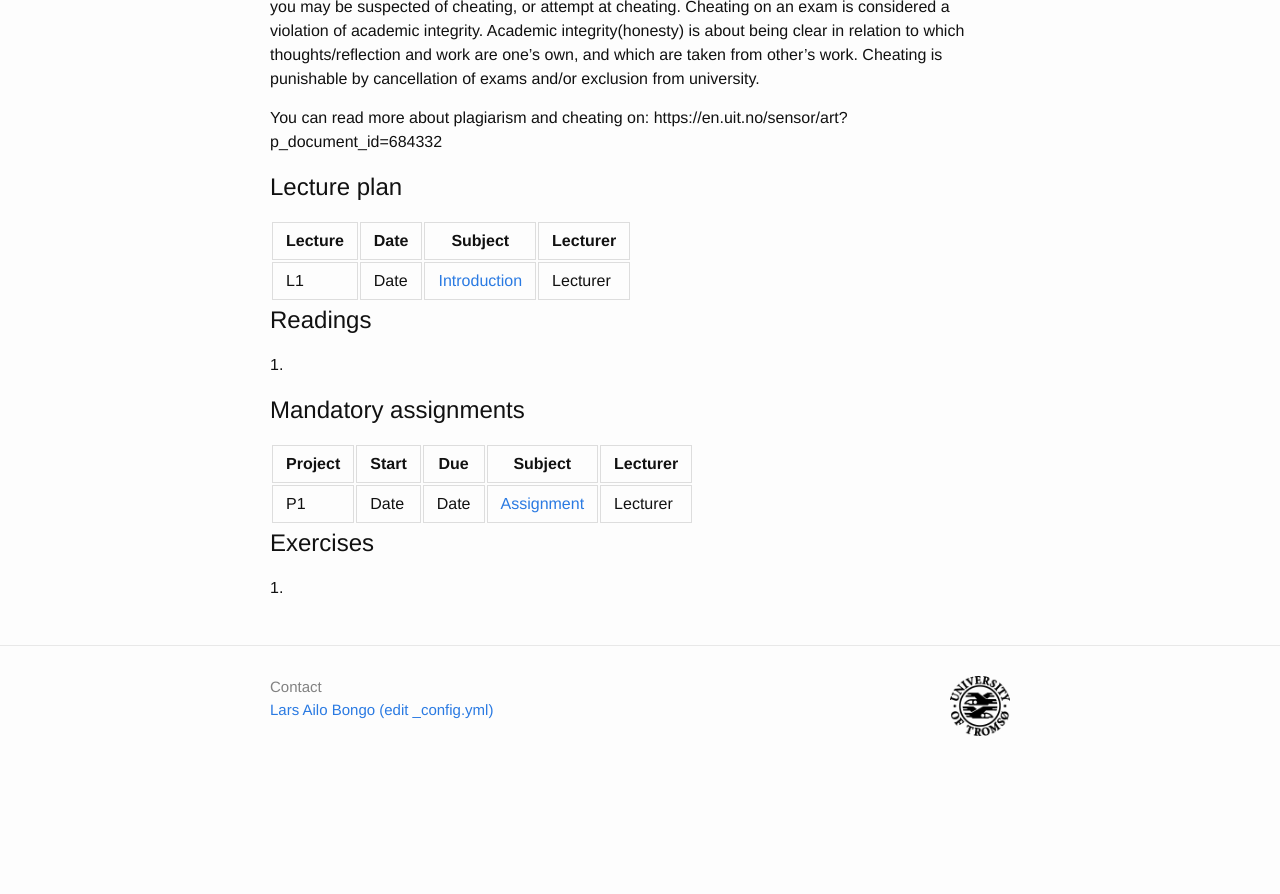
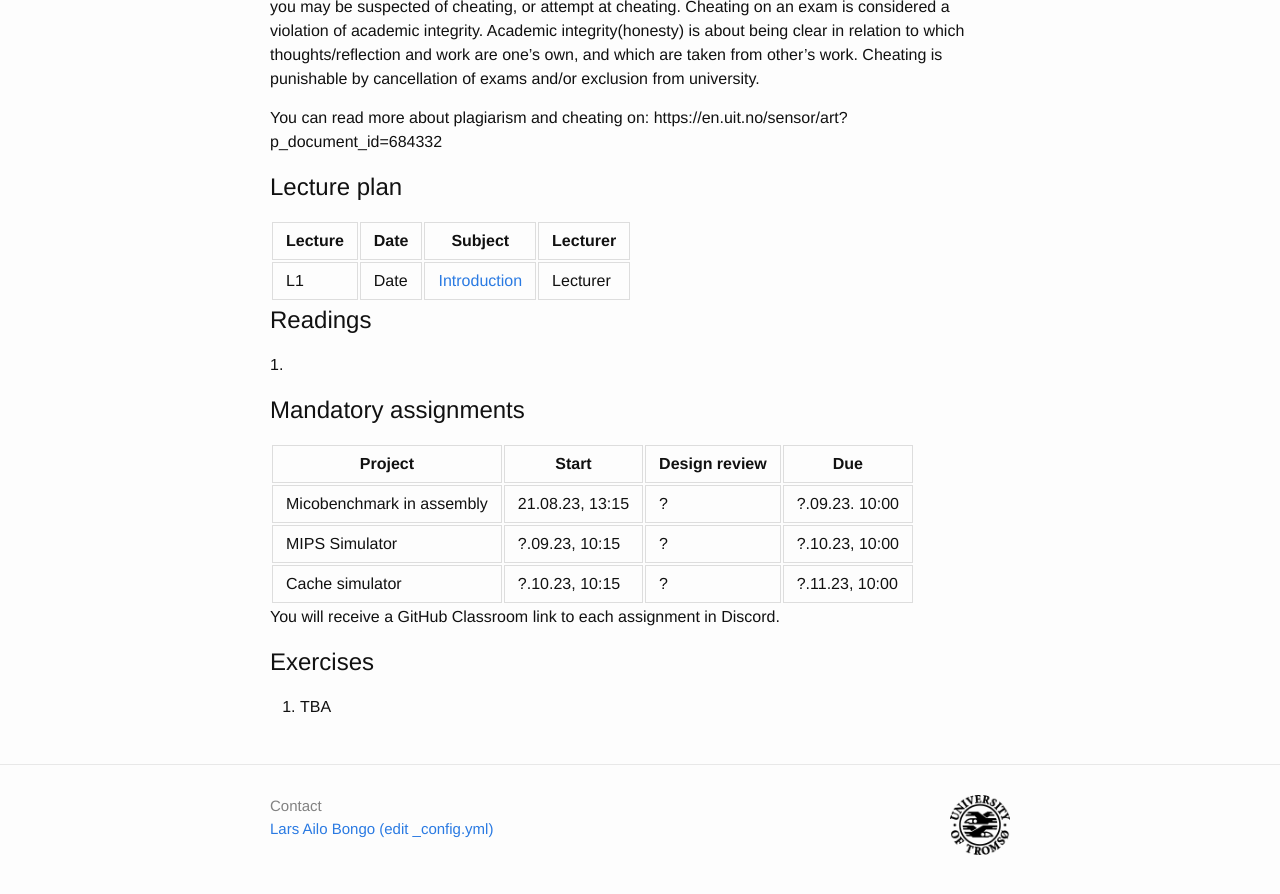
Before and after one commit to uit-inf-2200-f23/uit-inf-2200-f23.github.io, a Jekyll site: the page built from index.md, in a window 1280 px wide and 900 px high, scrolled down 661 px. Shown: the top 894 px of the window. Built offline with Jekyll 4.4.1, drawn with Linux system fonts in a browser that asks for light colours; our own code applies the rules of GitHub Pages for plain Markdown files; before the commit the page ends 1442 px from its top, so only the background shows below that.

Commit message:
Update index.md

```diff
--- a/index.md
+++ b/index.md
@@ -37,10 +37,14 @@ You can read more about plagiarism and cheating on: https://en.uit.no/sensor/art
 
 ## Mandatory assignments
 
-| Project |	Start      | Due     | Subject | Lecturer |
-|---------|------------|---------|----------|---------|
-| P1 	    | Date       | Date     | [Assignment](URL) | Lecturer
+| Project |	Start      | Design review | Due |
+|---------|------------|---------------|-----|
+| Micobenchmark in assembly | 21.08.23, 13:15 | ? | ?.09.23. 10:00 |
+| MIPS Simulator            | ?.09.23, 10:15 | ? | ?.10.23, 10:00 |
+| Cache simulator           | ?.10.23, 10:15 | ? | ?.11.23, 10:00 |
+
+You will receive a GitHub Classroom link to each assignment in Discord.
 
 ## Exercises
 
-1.
+1. TBA
```
